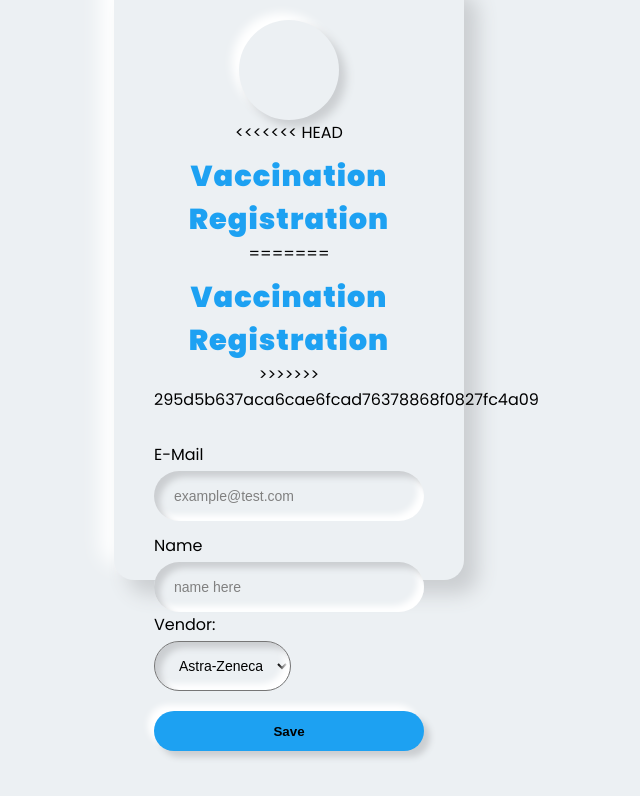
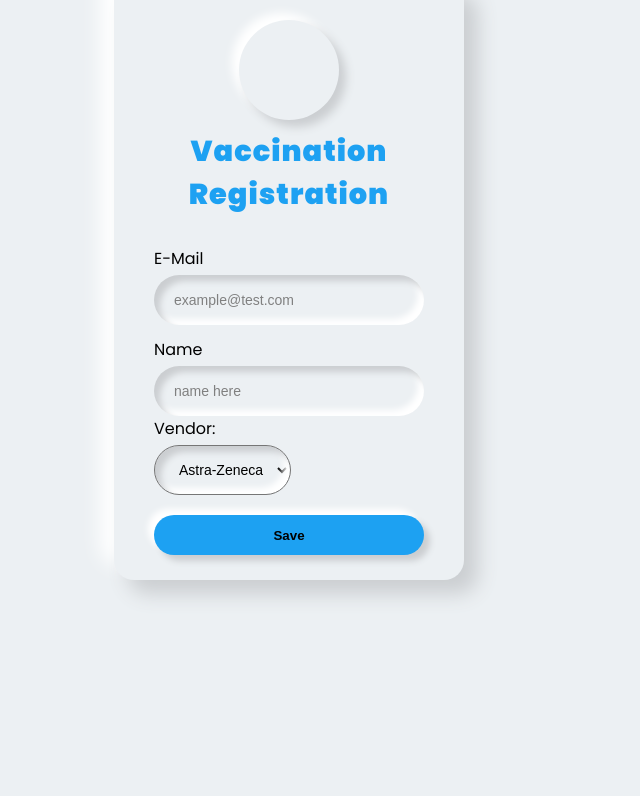
Before and after one commit to SebnemI/static-web-app, a plain HTML site: page index.html in a window 1280 px wide. Shown: the whole page, without its empty margins (159-799 px from the left). Drawn offline with nearby package versions, Linux system fonts and the light colour scheme.

Commit message:
Index.html updated

```diff
--- a/index.html
+++ b/index.html
@@ -7,11 +7,7 @@
         <!-- Vaccination Register HTML Form -->
         <div class="container">
             <div class="brand-logo"></div>
-<<<<<<< HEAD
-            <div class="brand-title"> Vaccination Registration</div>
-=======
             <div class="brand-title">Vaccination Registration</div>
->>>>>>> 295d5b637aca6cae6fcad76378868f0827fc4a09
             <div class="inputs">
               <label>E-Mail</label>
               <input type="email" placeholder="example@test.com" id="email"/>
```
